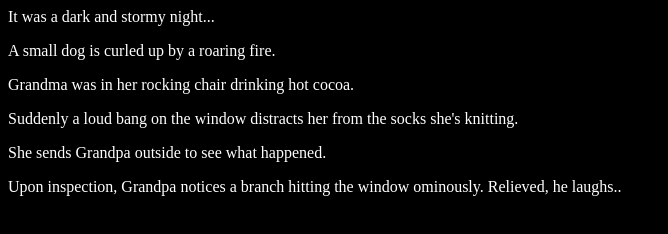
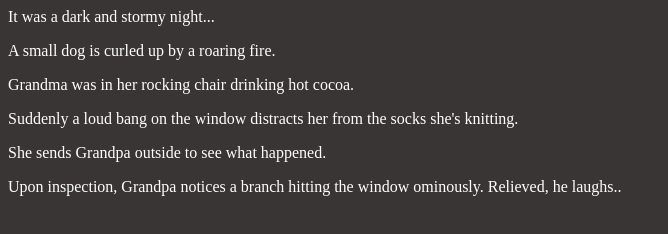
Before and after one commit to ac1988/fireside-story, a plain HTML site: page index.html in a window 1280 px wide. Shown: the whole page, without its empty margins (0-668 px from the left). Drawn offline with Linux system fonts and the light colour scheme.

Commit message:
Changed to grey

```diff
--- a/style.css
+++ b/style.css
@@ -1,5 +1,5 @@
 
 body {
     color: white;
-    background-color: black;
+    background-color: #393535;
 }
```
